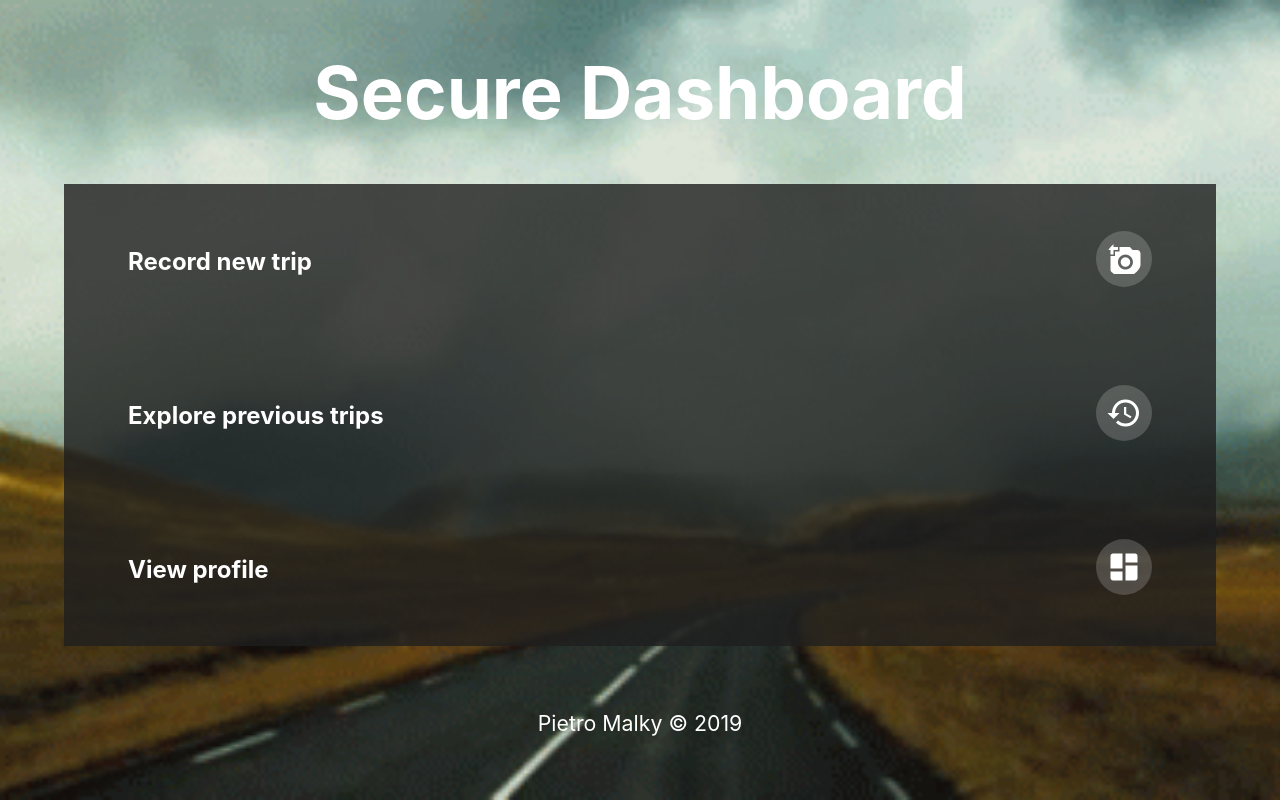
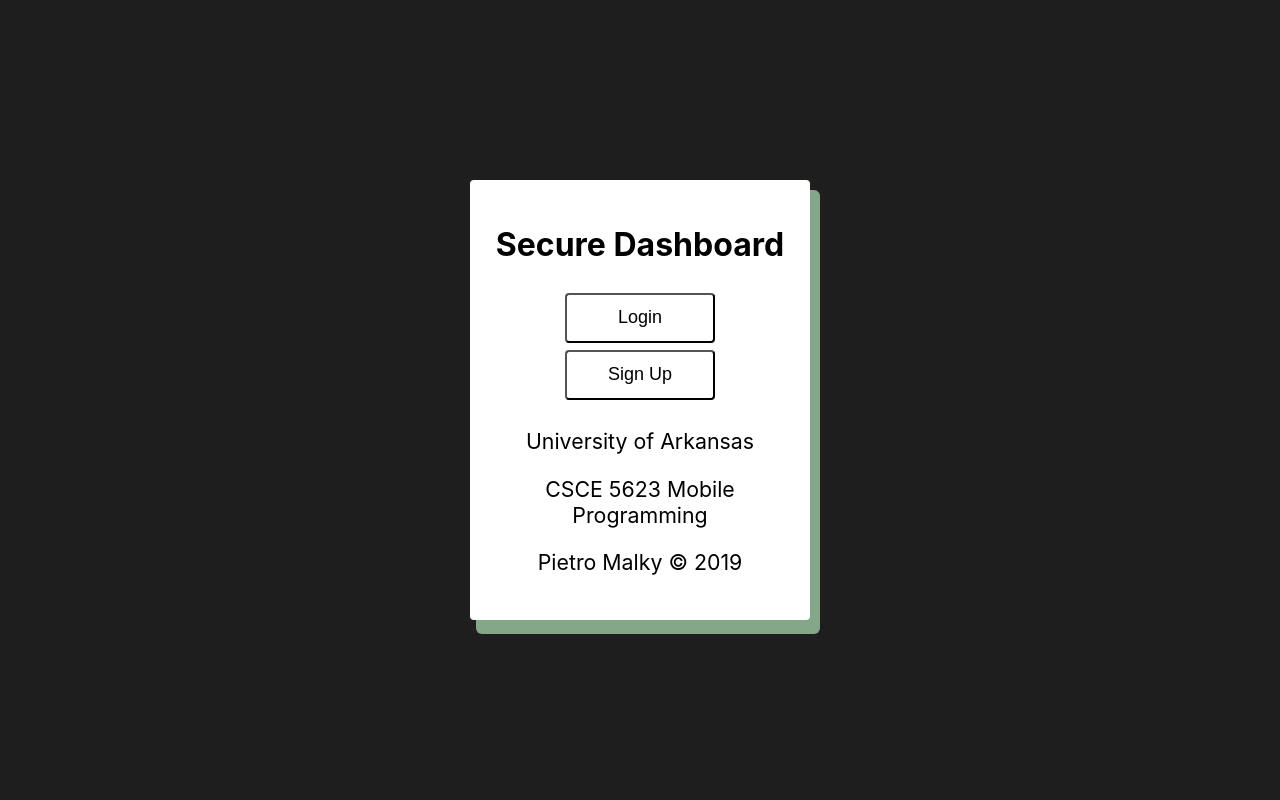
Before and after one commit to pm95/dashcam, a React (Create React App) app: page / in a window 1280 px wide. Built offline with nearby package versions, Linux system fonts and the light colour scheme.

Commit message:
added splash screen

```diff
--- a/src/App.js
+++ b/src/App.js
@@ -6,6 +6,7 @@ import NewTrip from "./components/NewTrip";
 import Main from "./components/Main";
 import Profile from "./components/Profile";
 import History from "./components/History";
+import SplashScreen from "./components/SplashScreen";
 
 import "./App.css";
 
@@ -40,8 +41,12 @@ function App() {
     <Router>
       <Switch>
         <Route
+          path="/"
           exact
-          path="/"
+          render={props => <SplashScreen></SplashScreen>}
+        ></Route>
+        <Route
+          path="/main"
           render={props => <SecureDashBoard></SecureDashBoard>}
         ></Route>
         <Route path="/new" render={props => <NewTrip />}></Route>
--- a/src/components/History.jsx
+++ b/src/components/History.jsx
@@ -15,7 +15,7 @@ class History extends React.Component {
         </div>
         <div className="history-bottom">
           <h1>Your Trip History</h1>
-          <Link to="/">
+          <Link to="/main">
             <button>
               <img src={home} alt="Home"></img>
             </button>
--- a/src/components/NewTrip.jsx
+++ b/src/components/NewTrip.jsx
@@ -118,7 +118,7 @@ class NewTrip extends React.Component {
                 </div>
               </div>
             </form>
-            <Link to="/">
+            <Link to="/main">
               <button>
                 <img src={home} alt="Home"></img>
               </button>
@@ -148,7 +148,7 @@ class NewTrip extends React.Component {
             >
               Upload new trip
             </button>
-            <Link to="/">
+            <Link to="/main">
               <button>
                 <img src={home} alt="Home"></img>
               </button>
@@ -181,7 +181,7 @@ class NewTrip extends React.Component {
             >
               Upload new trip
             </button>
-            <Link to="/">
+            <Link to="/main">
               <button>
                 <img src={home} alt="Home"></img>
               </button>
--- a/src/components/Profile.jsx
+++ b/src/components/Profile.jsx
@@ -162,7 +162,7 @@ class Profile extends React.Component {
           </div>
 
           <button onClick={() => this.updateAccountInfo()}>Update Info</button>
-          <Link to="/">
+          <Link to="/main">
             <button>
               <img src={home} alt="Home"></img>
             </button>
--- /dev/null
+++ b/src/components/SplashScreen.jsx
@@ -0,0 +1,29 @@
+import React from "react";
+import { Link } from "react-router-dom";
+
+import "./styles/SplashScreen.css";
+
+class SplashScreen extends React.Component {
+  render() {
+    return (
+      <div className="splashscreen">
+        <div className="login-container">
+          <h1>Secure Dashboard</h1>
+          <Link to="/main">
+            <button>Login</button>
+          </Link>
+          <Link to="/main">
+            <button>Sign Up</button>
+          </Link>
+          <div>
+            <p>University of Arkansas</p>
+            <p>CSCE 5623 Mobile Programming</p>
+            <p>Pietro Malky © 2019</p>
+          </div>
+        </div>
+      </div>
+    );
+  }
+}
+
+export default SplashScreen;
--- /dev/null
+++ b/src/components/styles/SplashScreen.css
@@ -0,0 +1,26 @@
+.splashscreen {
+  background: var(--color-main);
+  position: absolute;
+  display: flex;
+  height: 100%;
+  width: 100%;
+  justify-content: space-around;
+  align-items: center;
+}
+
+.login-container {
+  background: rgb(255, 255, 255);
+  position: relative;
+  border-radius: 4px;
+  box-shadow: 8px 12px 0px 2px var(--color-emphasis);
+
+  height: 400px;
+  width: 300px;
+  padding: 20px;
+
+  display: flex;
+  flex-direction: column;
+  justify-content: space-around;
+  align-items: center;
+  text-align: center;
+}
```
